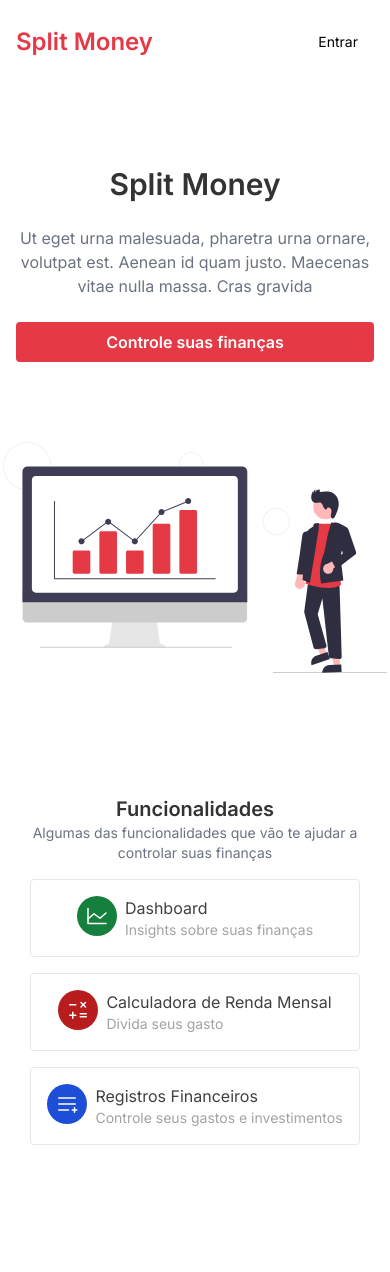
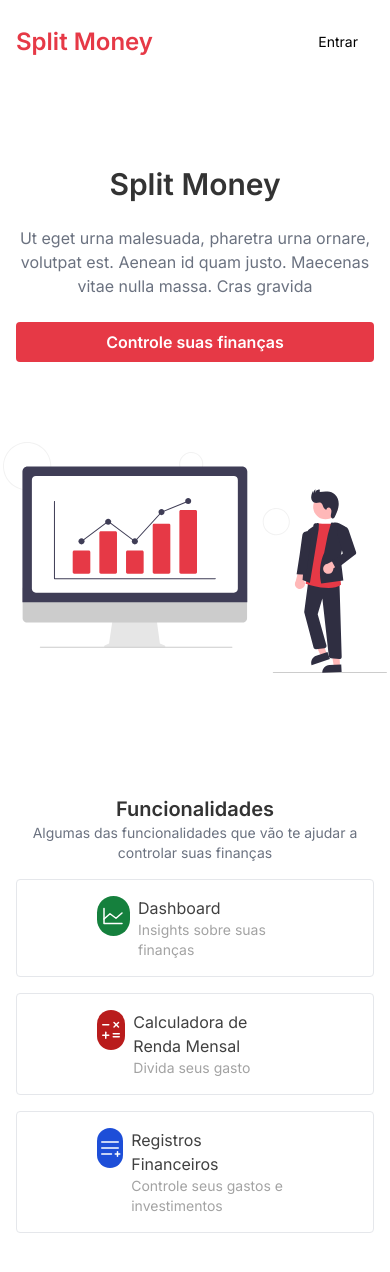
Before and after one commit to Cavalheiro-S/split-money, a React (Vite) app: page / in a window 390 px wide. Shown: the top 1272 px of the page. Built offline with nearby package versions, Linux system fonts and the light colour scheme; no server answers.

Commit message:
style: change padding card

```diff
--- a/src/Components/Card/index.tsx
+++ b/src/Components/Card/index.tsx
@@ -21,7 +21,7 @@ interface CardIconProps {
 export const CardRoot = ({ title, subTitle, children, className, orientation }: CardProps) => {
 
   return (
-    <div className={clsx('flex  hover:shadow-md transition gap-2 rounded border justify-center p-4', {
+    <div className={clsx('flex hover:shadow-md transition gap-2 rounded border py-4 px-20 md:p-4', {
       "flex-col": orientation === "vertical",
       "flex-row": orientation === "horizontal",
     }, className)}>
```
